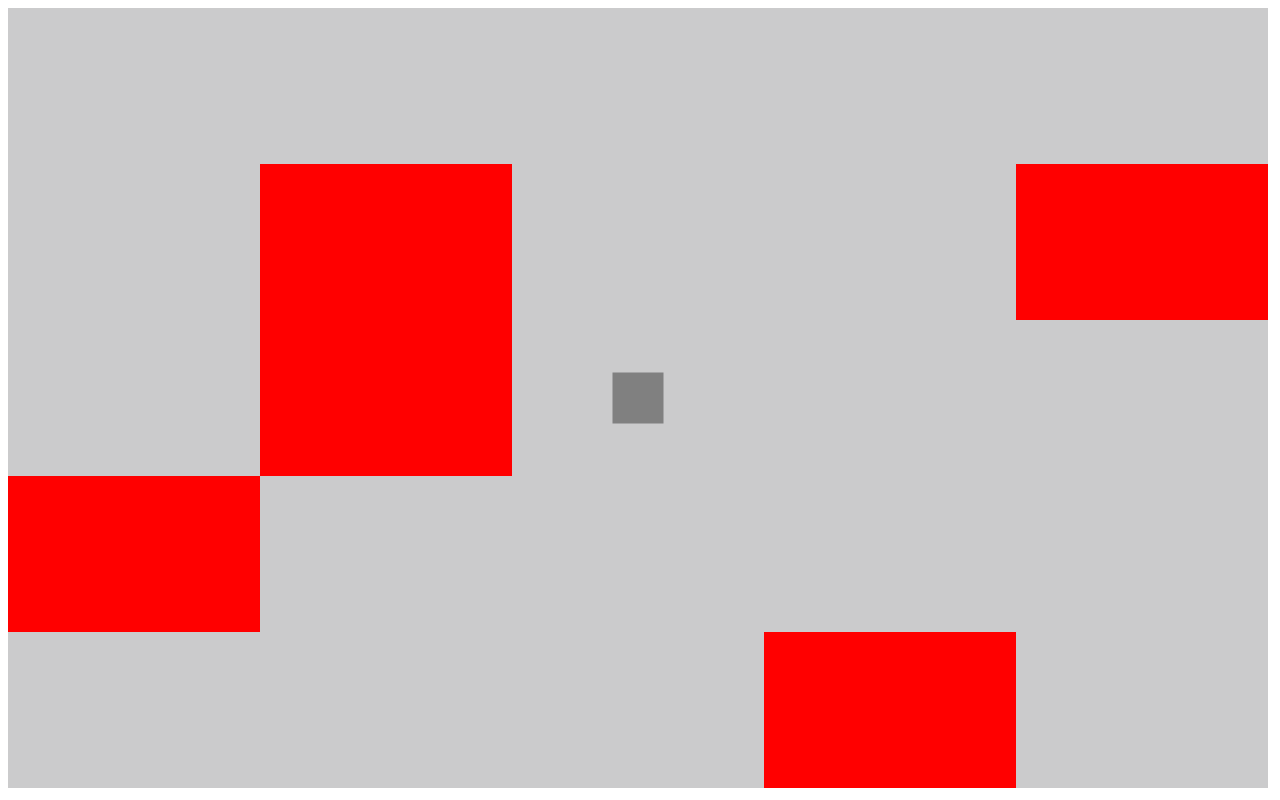
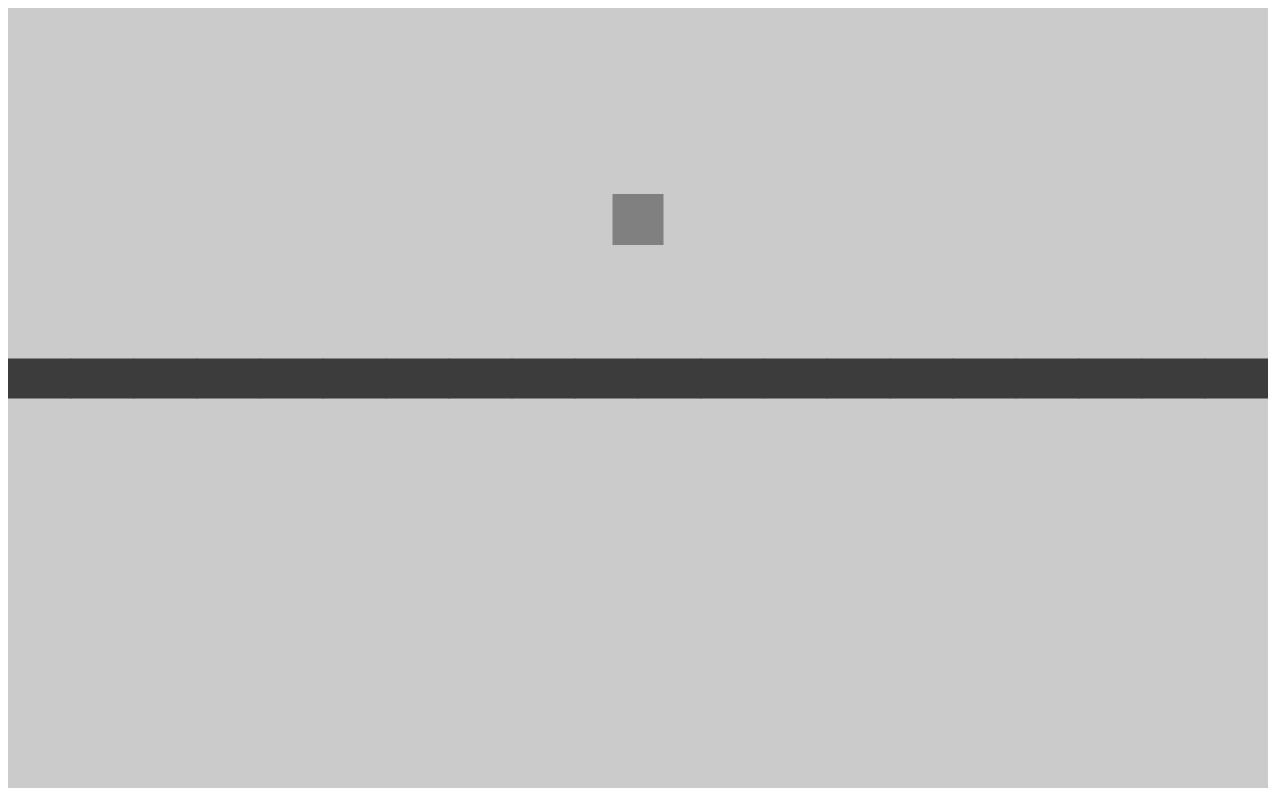
Before and after one commit to taotaopotato/OnOff, a plain HTML site: page index.html in a window 1280 px wide. Drawn offline with Linux system fonts and the light colour scheme.

Commit message:
Did 20 * 20 design for levels. Needs gravity and gameBlock A/B

```diff
--- a/index.html
+++ b/index.html
@@ -14,7 +14,7 @@
     <script src="js/gameCanvas.js"></script>
     <script src="js/inputHandler.js"></script>
     <script src="js/Player.js"></script>
-    <script src="js/gameBlock.js"></script>
+    <script src="js/gameBlockA.js"></script>
     <script src="js/levels/levelOne.js"></script>
     <script src="js/gameLevel.js"></script>
     <script src="js/main.js"></script>
--- a/js/Player.js
+++ b/js/Player.js
@@ -12,6 +12,9 @@ class Player {
         this.updateSize();
     }
 
+    gravity() {
+        // Needs to be added
+    }
     moveLeft() {
         this.speed.x = -PLAYER_SPEED;
     }
@@ -28,6 +31,7 @@ class Player {
         ctx.fillRect(this.position.x, this.position.y, this.size, this.size)
     }
     updateMove() {
+        this.gravity();
         this.position.x += this.speed.x;
         this.position.y += this.speed.y;
         this.draw();
@@ -36,7 +40,7 @@ class Player {
 // Used when to set game
     setPosition() {
         this.position.x = gamecanvas.width / 2 - this.size / 2;
-        this.position.y = gamecanvas.height / 2 - this.size / 2;
+        this.position.y = gamecanvas.height / 2 - this.size * 4;
     }
 ////////////////////////
 
--- a/js/gameBlock.js
+++ /dev/null
@@ -1,18 +0,0 @@
-class gameBlock {
-    constructor(index) {
-        this.position = {
-            x : index % 5,
-            y : Math.floor(index / 5) + 1
-        }
-        if (this.position.x == 0) {
-            this.position.x = 5;
-            this.position.y -= 1;
-        }
-//        console.log(this.position.x);
-//        console.log(this.position.y);
-    }
-    draw() {
-        ctx.fillStyle = '#ff0000';
-        ctx.fillRect((this.position.x - 1) * gamecanvas.width / 5, (this.position.y - 1) * gamecanvas.height / 5, gamecanvas.width / 5, gamecanvas.height / 5)
-    }
-}
--- /dev/null
+++ b/js/gameBlockA.js
@@ -0,0 +1,20 @@
+class gameBlockA {
+    constructor(index) {
+        this.position = {
+            x : index % 20,
+            y : Math.floor(index / 20) + 1
+        }
+        if (this.position.x == 0) {
+            this.position.x = 20;
+            this.position.y -= 1;
+        }
+//        console.log(this.position.x);
+//        console.log(this.position.y);
+    }
+    draw() {
+        ctx.fillStyle = '#3c3c3c';
+        ctx.strokeStyle = '#3c3c3c';
+        ctx.fillRect((this.position.x - 1) * gamecanvas.width / 20, (this.position.y - 1) * gamecanvas.height / 20, gamecanvas.width / 20, gamecanvas.height / 20)
+        ctx.strokeRect((this.position.x - 1) * gamecanvas.width / 20, (this.position.y - 1) * gamecanvas.height / 20, gamecanvas.width / 20, gamecanvas.height / 20)
+    }
+}
--- a/js/gameLevel.js
+++ b/js/gameLevel.js
@@ -1,40 +1,61 @@
-class gameLevel{
-    constructor(a1, a2, a3, a4, a5,
-        //a6, a7, a8, a9, a10, a11, a12, a13, a14, a15, a16, a17, a18, a19, a20,
+class gameLevel {
+    constructor(
+        a1, a2, a3, a4, a5,
+        a6, a7, a8, a9, a10, a11, a12, a13, a14, a15, a16, a17, a18, a19, a20,
         b1, b2, b3, b4, b5,
-        //b6, b7, b8, b9, b10, b11, b12, b13, b14, b15, b16, b17, b18, b19, b20,
+        b6, b7, b8, b9, b10, b11, b12, b13, b14, b15, b16, b17, b18, b19, b20,
         c1, c2, c3, c4, c5,
-        // c6, c7, c8, c9, c10, c11, c12, c13, c14, c15, c16, c17, c18, c19, c20,
+        c6, c7, c8, c9, c10, c11, c12, c13, c14, c15, c16, c17, c18, c19, c20,
         d1, d2, d3, d4, d5,
-        // d6, d7, d8, d9, d10, d11, d12, d13, d14, d15, d16, d17, d18, d19, d20,
+        d6, d7, d8, d9, d10, d11, d12, d13, d14, d15, d16, d17, d18, d19, d20,
         e1, e2, e3, e4, e5,
-        // e6, e7, e8, e9, e10, e11, e12, e13, e14, e15, e16, e17, e18, e19, e20,
-        //f1, f2, f3, f4, f5,
-        // f6, f7, f8, f9, f10, f11, f12, f13, f14, f15, f16, f17, f18, f19, f20,
-        //g1, g2, g3, g4, g5, g6, g7, g8, g9, g10, g11, g12, g13, g14, g15, g16, g17, g18, g19, g20,
-        //h1, h2, h3, h4, h5, h6, h7, h8, h9, h10, h11, h12, h13, h14, h15, h16, h17, h18, h19, h20
-        ) {
-        this.gameData = [a1, a2, a3, a4, a5,
-            //a6, a7, a8, a9, a10, a11, a12, a13, a14, a15, a16, a17, a18, a19, a20,
-            b1, b2, b3, b4, b5,
-            //b6, b7, b8, b9, b10, b11, b12, b13, b14, b15, b16, b17, b18, b19, b20,
-            c1, c2, c3, c4, c5,
-            // c6, c7, c8, c9, c10, c11, c12, c13, c14, c15, c16, c17, c18, c19, c20,
-            d1, d2, d3, d4, d5,
-            // d6, d7, d8, d9, d10, d11, d12, d13, d14, d15, d16, d17, d18, d19, d20,
-            e1, e2, e3, e4, e5,
-            // e6, e7, e8, e9, e10, e11, e12, e13, e14, e15, e16, e17, e18, e19, e20,
-            //f1, f2, f3, f4, f5,
-            // f6, f7, f8, f9, f10, f11, f12, f13, f14, f15, f16, f17, f18, f19, f20,
-            //g1, g2, g3, g4, g5, g6, g7, g8, g9, g10, g11, g12, g13, g14, g15, g16, g17, g18, g19, g20,
-            //h1, h2, h3, h4, h5, h6, h7, h8, h9, h10, h11, h12, h13, h14, h15, h16, h17, h18, h19, h20
+        e6, e7, e8, e9, e10, e11, e12, e13, e14, e15, e16, e17, e18, e19, e20,
+        f1, f2, f3, f4, f5,
+        f6, f7, f8, f9, f10, f11, f12, f13, f14, f15, f16, f17, f18, f19, f20,
+        g1, g2, g3, g4, g5, g6, g7, g8, g9, g10, g11, g12, g13, g14, g15, g16, g17, g18, g19, g20,
+        h1, h2, h3, h4, h5, h6, h7, h8, h9, h10, h11, h12, h13, h14, h15, h16, h17, h18, h19, h20,
+        i1, i2, i3, i4, i5, i6, i7, i8, i9, i10, i11, i12, i13, i14, i15, i16, i17, i18, i19, i20,
+        j1, j2, j3, j4, j5, j6, j7, j8, j9, j10, j11, j12, j13, j14, j15, j16, j17, j18, j19, j20,
+        k1, k2, k3, k4, k5, k6, k7, k8, k9, k10, k11, k12, k13, k14, k15, k16, k17, k18, k19, k20,
+        l1, l2, l3, l4, l5, l6, l7, l8, l9, l10, l11, l12, l13, l14, l15, l16, l17, l18, l19, l20,
+        m1, m2, m3, m4, m5, m6, m7, m8, m9, m10, m11, m12, m13, m14, m15, m16, m17, m18, m19, m20,
+        n1, n2, n3, n4, n5, n6, n7, n8, n9, n10, n11, n12, n13, n14, n15, n16, n17, n18, n19, n20,
+        o1, o2, o3, o4, o5, o6, o7, o8, o9, o10, o11, o12, o13, o14, o15, o16, o17, o18, o19, o20,
+        p1, p2, p3, p4, p5, p6, p7, p8, p9, p10, p11, p12, p13, p14, p15, p16, p17, p18, p19, p20,
+        q1, q2, q3, q4, q5, q6, q7, q8, q9, q10, q11, q12, q13, q14, q15, q16, q17, q18, q19, q20,
+        r1, r2, r3, r4, r5, r6, r7, r8, r9, r10, r11, r12, r13, r14, r15, r16, r17, r18, r19, r20,
+        s1, s2, s3, s4, s5, s6, s7, s8, s9, s10, s11, s12, s13, s14, s15, s16, s17, s18, s19, s20,
+        t1, t2, t3, t4, t5, t6, t7, t8, t9, t10, t11, t12, t13, t14, t15, t16, t17, t18, t19, t20,
+
+    ) {
+        this.gameData = [
+            a1, a2, a3, a4, a5, a6, a7, a8, a9, a10, a11, a12, a13, a14, a15, a16, a17, a18, a19, a20,
+            b1, b2, b3, b4, b5, b6, b7, b8, b9, b10, b11, b12, b13, b14, b15, b16, b17, b18, b19, b20,
+            c1, c2, c3, c4, c5, c6, c7, c8, c9, c10, c11, c12, c13, c14, c15, c16, c17, c18, c19, c20,
+            d1, d2, d3, d4, d5, d6, d7, d8, d9, d10, d11, d12, d13, d14, d15, d16, d17, d18, d19, d20,e1, e2, e3, e4, e5,
+            e6, e7, e8, e9, e10, e11, e12, e13, e14, e15, e16, e17, e18, e19, e20,
+            f1, f2, f3, f4, f5, f6, f7, f8, f9, f10, f11, f12, f13, f14, f15, f16, f17, f18, f19, f20,
+            g1, g2, g3, g4, g5, g6, g7, g8, g9, g10, g11, g12, g13, g14, g15, g16, g17, g18, g19, g20,
+            h1, h2, h3, h4, h5, h6, h7, h8, h9, h10, h11, h12, h13, h14, h15, h16, h17, h18, h19, h20,
+            i1, i2, i3, i4, i5, i6, i7, i8, i9, i10, i11, i12, i13, i14, i15, i16, i17, i18, i19, i20,
+            j1, j2, j3, j4, j5, j6, j7, j8, j9, j10, j11, j12, j13, j14, j15, j16, j17, j18, j19, j20,
+            k1, k2, k3, k4, k5, k6, k7, k8, k9, k10, k11, k12, k13, k14, k15, k16, k17, k18, k19, k20,
+            l1, l2, l3, l4, l5, l6, l7, l8, l9, l10, l11, l12, l13, l14, l15, l16, l17, l18, l19, l20,
+            m1, m2, m3, m4, m5, m6, m7, m8, m9, m10, m11, m12, m13, m14, m15, m16, m17, m18, m19, m20,
+            n1, n2, n3, n4, n5, n6, n7, n8, n9, n10, n11, n12, n13, n14, n15, n16, n17, n18, n19, n20,
+            o1, o2, o3, o4, o5, o6, o7, o8, o9, o10, o11, o12, o13, o14, o15, o16, o17, o18, o19, o20,
+            p1, p2, p3, p4, p5, p6, p7, p8, p9, p10, p11, p12, p13, p14, p15, p16, p17, p18, p19, p20,
+            q1, q2, q3, q4, q5, q6, q7, q8, q9, q10, q11, q12, q13, q14, q15, q16, q17, q18, q19, q20,
+            r1, r2, r3, r4, r5, r6, r7, r8, r9, r10, r11, r12, r13, r14, r15, r16, r17, r18, r19, r20,
+            s1, s2, s3, s4, s5, s6, s7, s8, s9, s10, s11, s12, s13, s14, s15, s16, s17, s18, s19, s20,
+            t1, t2, t3, t4, t5, t6, t7, t8, t9, t10, t11, t12, t13, t14, t15, t16, t17, t18, t19, t20
         ];
     }
     makeLevel() {
-        this.gameData.forEach(function(item, index) {
+        this.gameData.forEach(function (item, index) {
             if (item == 1) {
                 console.log(index + 1);
-                let gameblock = new gameBlock(index + 1);
+                let gameblock = new gameBlockA(index + 1);
                 gameBlocks.push(gameblock);
             }
         });
--- a/js/levels/levelOne.js
+++ b/js/levels/levelOne.js
@@ -1,10 +1,23 @@
 function levelOne() {
     let levelOne = new gameLevel(
-        0, 0, 0, 0, 0,
-        0, 1, 0, 0, 1,
-        0, 1, 0, 0, 0,
-        1, 0, 0, 0, 0,
-        0, 0, 0, 1, 0);
-        console.log(levelOne.length);
+        0, 0, 0, 0, 0, 0, 0, 0, 0, 0, 0, 0, 0, 0, 0, 0, 0, 0, 0, 0,
+        0, 0, 0, 0, 0, 0, 0, 0, 0, 0, 0, 0, 0, 0, 0, 0, 0, 0, 0, 0,
+        0, 0, 0, 0, 0, 0, 0, 0, 0, 0, 0, 0, 0, 0, 0, 0, 0, 0, 0, 0,
+        0, 0, 0, 0, 0, 0, 0, 0, 0, 0, 0, 0, 0, 0, 0, 0, 0, 0, 0, 0,
+        0, 0, 0, 0, 0, 0, 0, 0, 0, 0, 0, 0, 0, 0, 0, 0, 0, 0, 0, 0,
+        0, 0, 0, 0, 0, 0, 0, 0, 0, 0, 0, 0, 0, 0, 0, 0, 0, 0, 0, 0,
+        0, 0, 0, 0, 0, 0, 0, 0, 0, 0, 0, 0, 0, 0, 0, 0, 0, 0, 0, 0,
+        0, 0, 0, 0, 0, 0, 0, 0, 0, 0, 0, 0, 0, 0, 0, 0, 0, 0, 0, 0,
+        0, 0, 0, 0, 0, 0, 0, 0, 0, 0, 0, 0, 0, 0, 0, 0, 0, 0, 0, 0,
+        1, 1, 1, 1, 1, 1, 1, 1, 1, 1, 1, 1, 1, 1, 1, 1, 1, 1, 1, 1,
+        0, 0, 0, 0, 0, 0, 0, 0, 0, 0, 0, 0, 0, 0, 0, 0, 0, 0, 0, 0,
+        0, 0, 0, 0, 0, 0, 0, 0, 0, 0, 0, 0, 0, 0, 0, 0, 0, 0, 0, 0,
+        0, 0, 0, 0, 0, 0, 0, 0, 0, 0, 0, 0, 0, 0, 0, 0, 0, 0, 0, 0,
+        0, 0, 0, 0, 0, 0, 0, 0, 0, 0, 0, 0, 0, 0, 0, 0, 0, 0, 0, 0,
+        0, 0, 0, 0, 0, 0, 0, 0, 0, 0, 0, 0, 0, 0, 0, 0, 0, 0, 0, 0,
+        0, 0, 0, 0, 0, 0, 0, 0, 0, 0, 0, 0, 0, 0, 0, 0, 0, 0, 0, 0,
+        0, 0, 0, 0, 0, 0, 0, 0, 0, 0, 0, 0, 0, 0, 0, 0, 0, 0, 0, 0,
+        0, 0, 0, 0, 0, 0, 0, 0, 0, 0, 0, 0, 0, 0, 0, 0, 0, 0, 0, 0,
+        0, 0, 0, 0, 0, 0, 0, 0, 0, 0, 0, 0, 0, 0, 0, 0, 0, 0, 0, 0);
     levelOne.makeLevel();
 }
--- a/js/main.js
+++ b/js/main.js
@@ -10,7 +10,6 @@ const PLAYER_RATIO = 1/20
 // Define 'new's
 let gamecanvas = new gameCanvas;
 let inputhandler = new inputHandler;
-let player = new Player;
 ////////////////
 
 // Define Ground Array
@@ -23,6 +22,7 @@ let previousCanvasWidth = gamecanvas.width;
 ////////////////////
 
 //  Level 1
+let player = new Player;
 levelOne();
 ///////////
 
```
